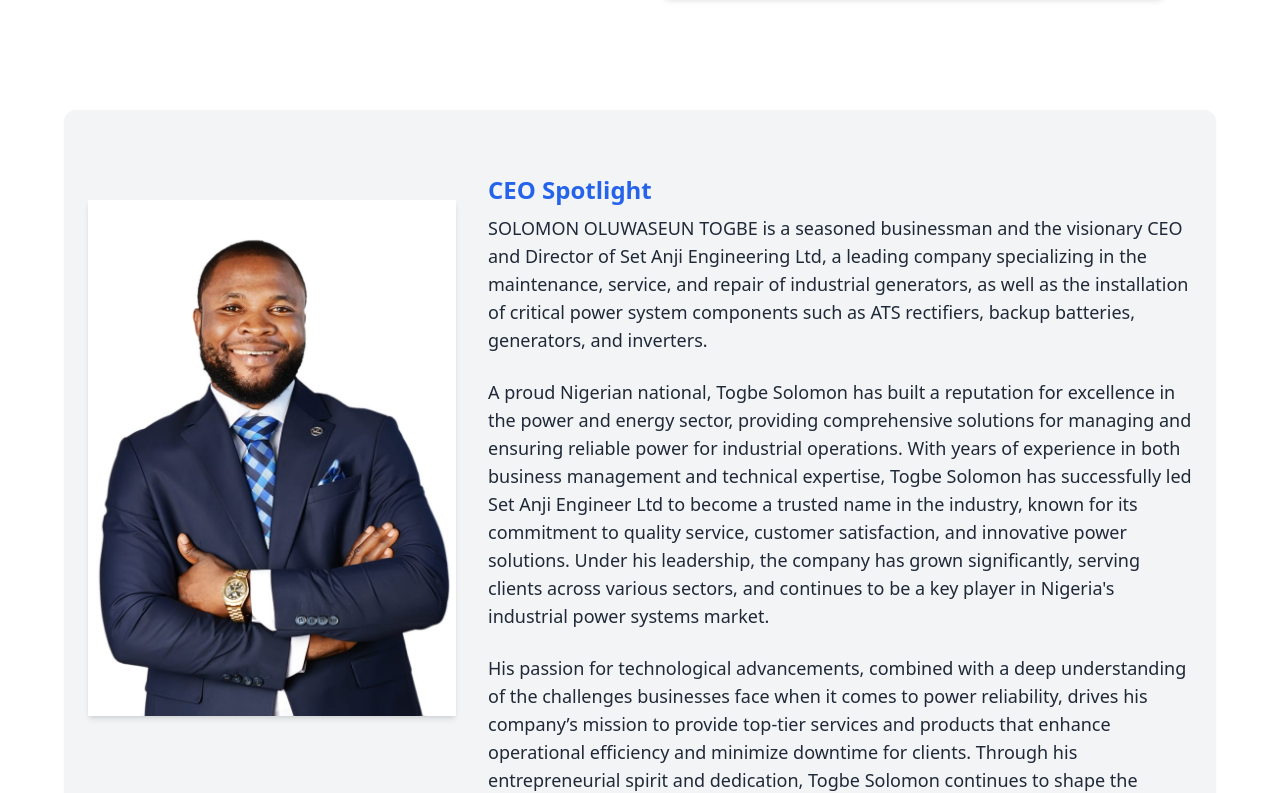
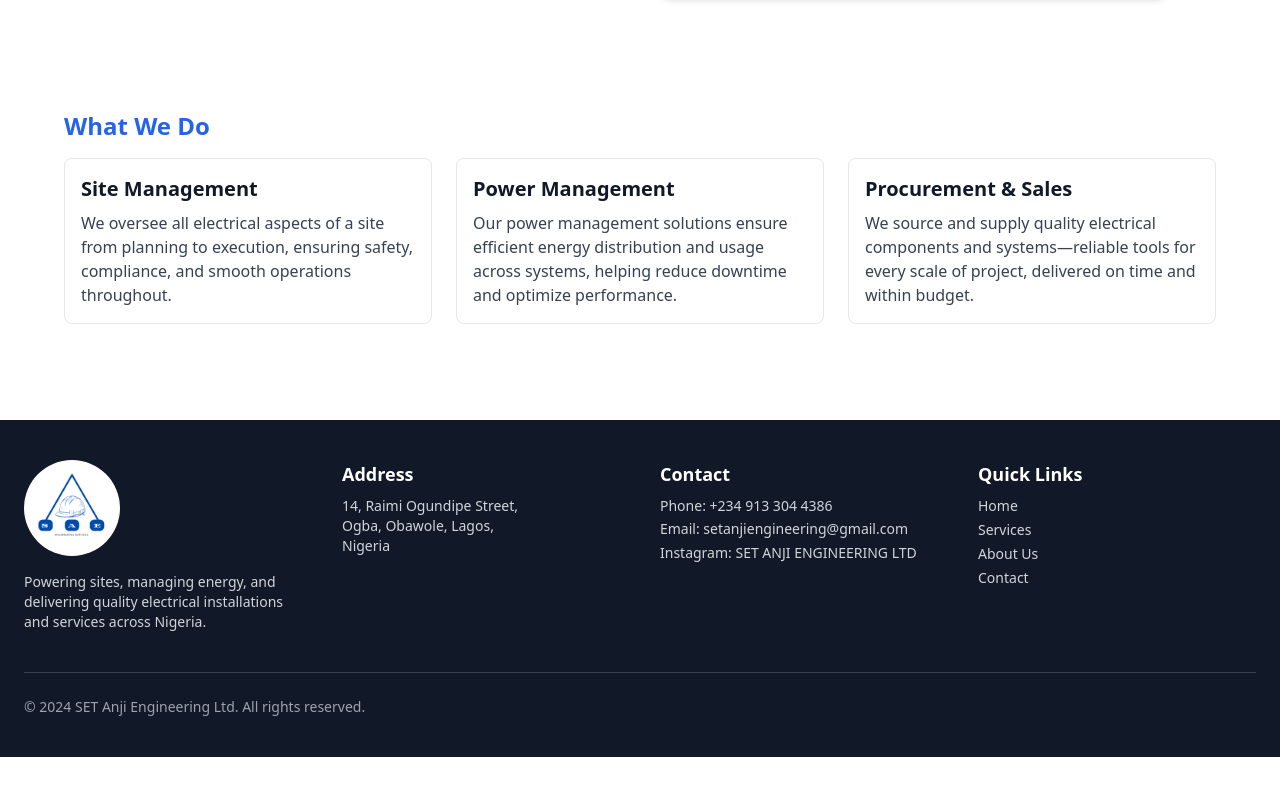
Before and after one commit to Wajud/VGL-Cargo, a React (Vite) app: page /about in a window 1280 px wide. Shown: the part 1470-2263 px from the top of the page. After the commit the page ends 2227 px from the top, so only its background shows below. Built offline with nearby package versions, Linux system fonts and the light colour scheme.

Commit message:
implemented changes requested by client - removed CEO spotlight section

```diff
--- a/src/pages/About.jsx
+++ b/src/pages/About.jsx
@@ -49,7 +49,7 @@
           </div>
         </div>
 
-        <section className="bg-white text-gray-800 p-6 pt-2 md:p-12 md:pt-1">
+        <section className="bg-white text-gray-800 p-6 pt-2 md:p-12 md:pt-1 -mt-6">
           <h1 className="text-4xl font-bold text-blue-700 mb-12 md:hidden">
             The SET ANJI Standard
           </h1>
@@ -103,7 +103,10 @@
           </div>
         </section>
 
-        <section className="flex flex-col md:flex-row items-center gap-8 bg-gray-100 p-6 pb-16 rounded-xl shadow-sm">
+
+        {/* CEO Spotlight */}
+
+        {/* <section className="flex flex-col md:flex-row items-center gap-8 bg-gray-100 p-6 pb-16 rounded-xl shadow-sm">
           <h2 className="text-4xl text-center font-semibold text-blue-600 md:hidden">
             CEO Spotlight
           </h2>
@@ -150,7 +153,9 @@
               </p>
             </div>
           </div>
-        </section>
+        </section> */}
+
+        {/* End of CEO Spotlight */}
 
         {/* Services Summary */}
         <section>
```
